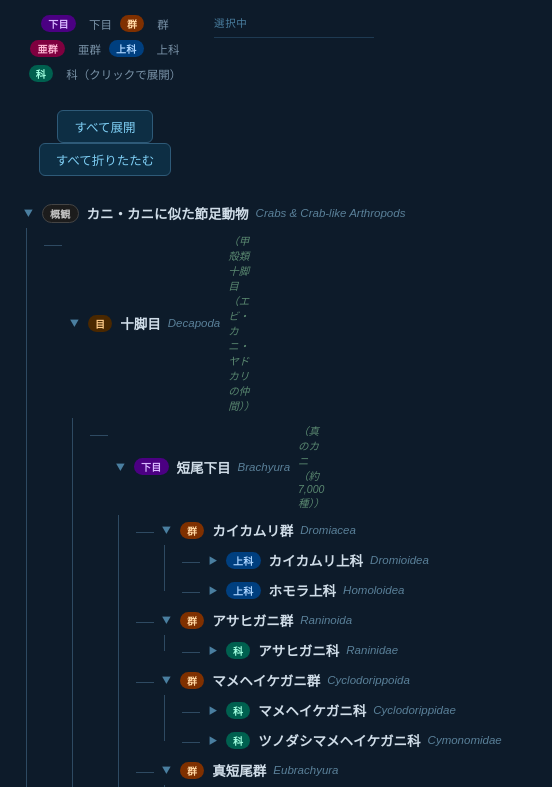
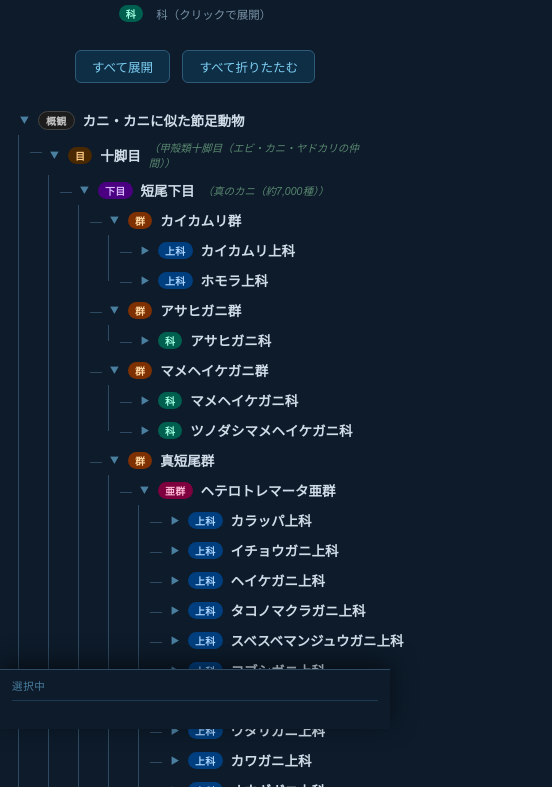
Before and after one commit to azulamb/kani, a plain HTML site: page docs/index.html in a window 390 px wide. Shown: the part 115-902 px from the top of the page, 552 px wide, since content can reach past the window. Drawn offline with Linux system fonts and the light colour scheme.

Commit message:
Add smartphone mode

```diff
--- a/docs/index.html
+++ b/docs/index.html
@@ -288,6 +288,56 @@
       font-family: inherit;
     }
     .selected-delete:hover { color: #e07070; }
+
+    /* ── Mobile ───────────────────────────────────── */
+    @media (max-width: 600px) {
+      body { padding: 16px 12px 200px; }
+      header { margin-bottom: 22px; }
+      header h1 { font-size: 1.35em; }
+
+      /* ツリーのインデントを縮小 */
+      .children { padding-left: 18px; }
+      .children::before { left: 6px; }
+      .children > .node { padding-left: 12px; }
+      .children > .node::before { width: 12px; }
+
+      /* 英語学名を非表示 */
+      .node-label-en { display: none; }
+
+      /* カードグリッドのパディング縮小 */
+      .crab-grid { padding-left: 10px; gap: 8px; }
+
+      /* 右パネルを画面下部に固定 */
+      #main-layout { display: block; }
+      #right-panel {
+        position: fixed;
+        top: auto;
+        bottom: 0;
+        left: 0;
+        right: 0;
+        width: 100%;
+        max-height: none;
+        background: #0d1b2a;
+        border-top: 1px solid #2e4a62;
+        padding: 8px 12px 16px;
+        z-index: 100;
+        box-shadow: 0 -6px 24px rgba(0,0,0,.5);
+      }
+      #selected-list {
+        display: flex;
+        gap: 10px;
+        overflow-x: auto;
+        padding-bottom: 2px;
+        scrollbar-width: thin;
+        -webkit-overflow-scrolling: touch;
+      }
+      .selected-card {
+        flex-shrink: 0;
+        width: 110px;
+        margin-bottom: 0;
+        scroll-margin-inline: 4px;
+      }
+    }
   </style>
 </head>
 <body>
@@ -858,7 +908,7 @@ function revealInTree(el) {
 
 function addToPanel(crab, leftCard) {
   if (selectedCrabs.has(crab.sci)) {
-    selectedCrabs.get(crab.sci).panelCard.scrollIntoView({ behavior: 'smooth', block: 'nearest' });
+    selectedCrabs.get(crab.sci).panelCard.scrollIntoView({ behavior: 'smooth', block: 'nearest', inline: 'nearest' });
     return;
   }
 
@@ -890,12 +940,11 @@ function addToPanel(crab, leftCard) {
   panelCard.addEventListener('click', e => {
     if (e.target.closest('button')) return;
     revealInTree(leftCard);
-    leftCard.scrollIntoView({ behavior: 'smooth', block: 'nearest' });
+    leftCard.scrollIntoView({ behavior: 'smooth', block: 'nearest', inline: 'nearest' });
   });
 
   document.getElementById('selected-list').appendChild(panelCard);
   selectedCrabs.set(crab.sci, { panelCard, leftCard });
-  panelCard.scrollIntoView({ behavior: 'smooth', block: 'nearest' });
 }
 
 function makePh() {
```
